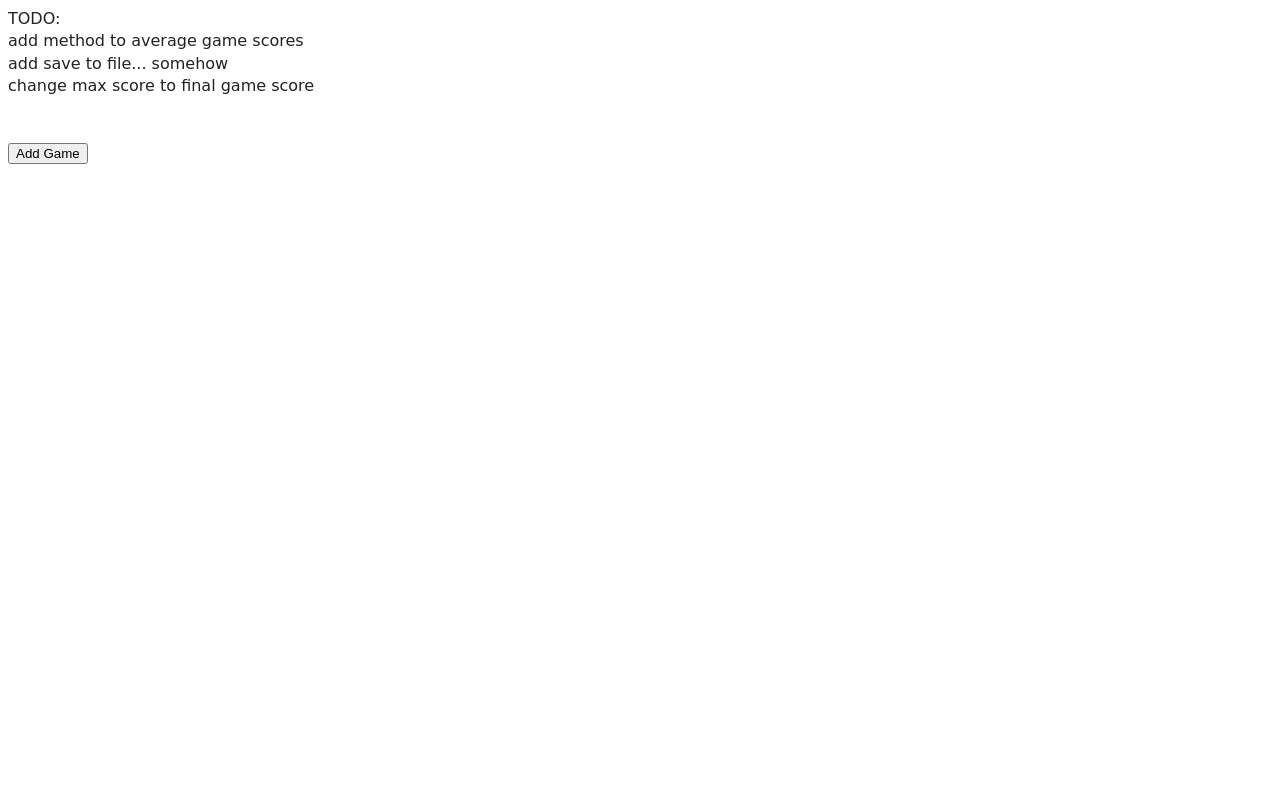
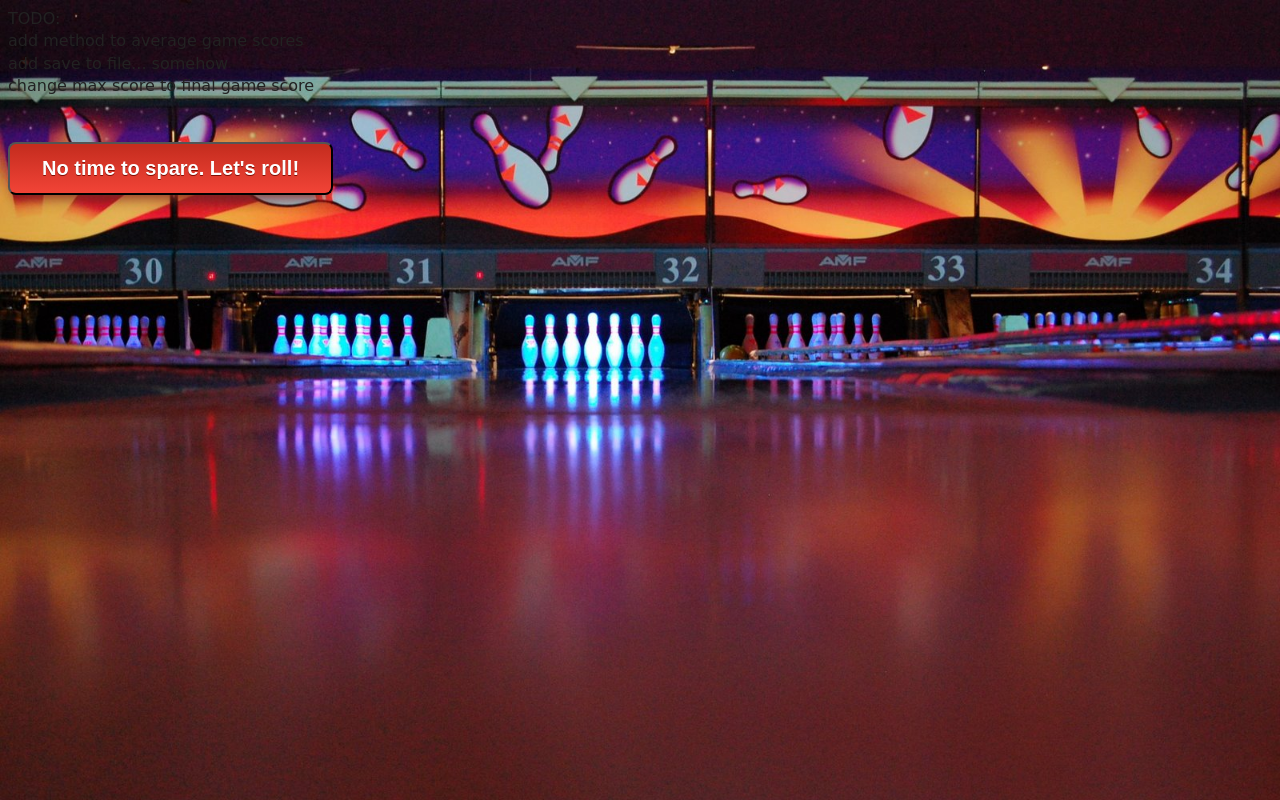
Before and after one commit to WhiteWolf1776/WE-Bowler-ClassAssignment, a plain HTML site: page SinglePlayerGames.html in a window 1280 px wide. Drawn offline with Linux system fonts and the light colour scheme.

Commit message:
Made css file relevant. Modified background, text and button styles.

```diff
--- a/SinglePlayerGames.html
+++ b/SinglePlayerGames.html
@@ -15,9 +15,7 @@ change max score to final game score<br>
 <br>
 
 
-<button onclick="linkStylesheet(), addPlayerInfo(), addGameButton(), addGame()">Add Game</button>
-
-
+<button class="myButton" onclick="linkStylesheet(), addPlayerInfo(), addGameButton(), addGame()">No time to <bold>spare</bold>. Let's <bold>roll</bold>!</button>
 
 
 </body>
--- a/css/main.css
+++ b/css/main.css
@@ -89,6 +89,49 @@ textarea {
    ========================================================================== */
 body {
   font-family: 'Chewy', cursive;
+  background-image: url("../imgs/bowlingArena.jpg");
+  background-size: cover;
+  background-repeat: no-repeat;
+}
+
+.myButton {
+	-moz-box-shadow: 0px 10px 14px -7px #8a2a21;
+	-webkit-box-shadow: 0px 10px 14px -7px #8a2a21;
+	box-shadow: 0px 10px 14px -7px #8a2a21;
+	background:-webkit-gradient(linear, left top, left bottom, color-stop(0.05, #c62d1f), color-stop(1, #f24437));
+	background:-moz-linear-gradient(top, #c62d1f 5%, #f24437 100%);
+	background:-webkit-linear-gradient(top, #c62d1f 5%, #f24437 100%);
+	background:-o-linear-gradient(top, #c62d1f 5%, #f24437 100%);
+	background:-ms-linear-gradient(top, #c62d1f 5%, #f24437 100%);
+	background:linear-gradient(to bottom, #c62d1f 5%, #f24437 100%);
+	filter:progid:DXImageTransform.Microsoft.gradient(startColorstr='#c62d1f', endColorstr='#f24437',GradientType=0);
+	background-color:#c62d1f;
+	-moz-border-radius:8px;
+	-webkit-border-radius:8px;
+	border-radius:8px;
+	display:inline-block;
+	cursor:pointer;
+	color:#ffffff;
+	font-family:Arial;
+	font-size:20px;
+	font-weight:bold;
+	padding:13px 32px;
+	text-decoration:none;
+	text-shadow:0px 1px 0px #810e05;
+}
+.myButton:hover {
+	background:-webkit-gradient(linear, left top, left bottom, color-stop(0.05, #f24437), color-stop(1, #c62d1f));
+	background:-moz-linear-gradient(top, #f24437 5%, #c62d1f 100%);
+	background:-webkit-linear-gradient(top, #f24437 5%, #c62d1f 100%);
+	background:-o-linear-gradient(top, #f24437 5%, #c62d1f 100%);
+	background:-ms-linear-gradient(top, #f24437 5%, #c62d1f 100%);
+	background:linear-gradient(to bottom, #f24437 5%, #c62d1f 100%);
+	filter:progid:DXImageTransform.Microsoft.gradient(startColorstr='#f24437', endColorstr='#c62d1f',GradientType=0);
+	background-color:#f24437;
+}
+.myButton:active {
+	position:relative;
+	top:1px;
 }
 
 
@@ -105,6 +148,12 @@ input[name="score"] {
   background-color: #2EFE2E;
 }
 
+#playerInfoTable {
+  background-image: url("../imgs/TomandJerryBowling.jpg");
+  background-size: contain;
+  background-repeat: no-repeat;
+}
+
 #gameNameTable{
   background-color: #A901DB;
   border-radius: 15px 30px 30px 15px
@@ -112,6 +161,7 @@ input[name="score"] {
 
 #gameScoreTable {
   background-color: #2E64FE;
+  background-blend-mode: lighten;
   border-radius: 15px 50px 30px;
 }
 
--- a/js/ui_scripts.js
+++ b/js/ui_scripts.js
@@ -4,6 +4,7 @@
 var gameNumber = 0;
 
 function addPlayerInfo() {
+  document.write("<div id='playerInfoTable'>");
      document.write("<table>"
                    +"<tr>"
                    +"<td style='padding: 10px;'>Player Name : <input type='text' name='Player Name' size='50'/>"
@@ -22,6 +23,7 @@ function addPlayerInfo() {
                    +"</td>"
                    +"</tr>"
                    +"</table>");
+  document.write("</div>");
 }
 
 function addGame() {
@@ -151,7 +153,7 @@ function changePin(form, frame, pin) {
 function linkStylesheet() {
   document.write("<head>");
   //link main.css
-  document.write("<link rel='stylesheet' href='file:///C:/Users/jfost3/workspace/WE-Bowler-ClassAssignment/css/main.css' type='text/css'>");
+  document.write("<link rel='stylesheet' href='./css/main.css' type='text/css'>");
   //link google font api
   document.write("<link href='https://fonts.googleapis.com/css?family=Chewy' rel='stylesheet' type='text/css'>");
   document.write("</head>");
```
Also changed, not shown: imgs/TomandJerryBowling.jpg (added), imgs/bowlingArena.jpg (added).
